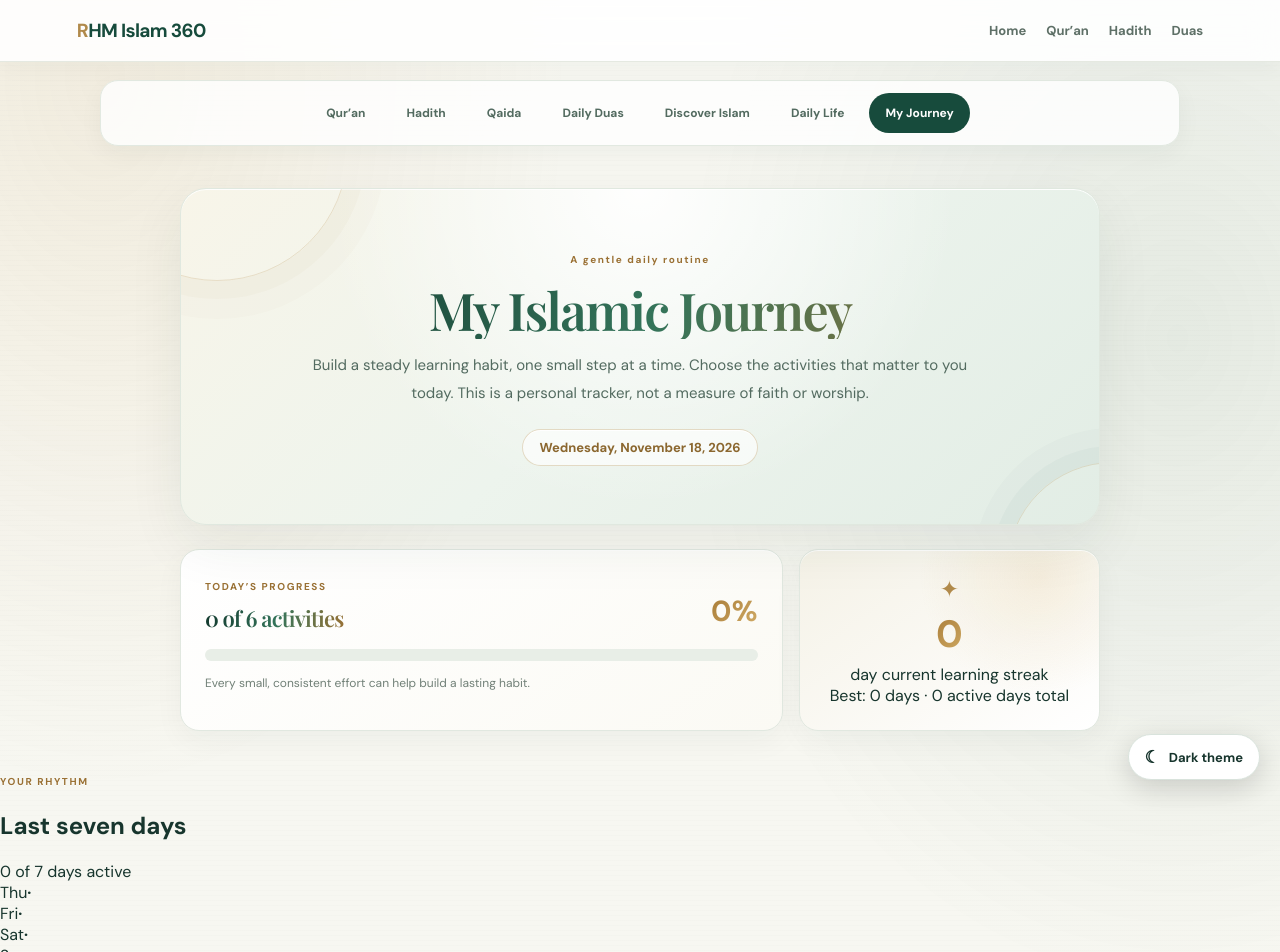
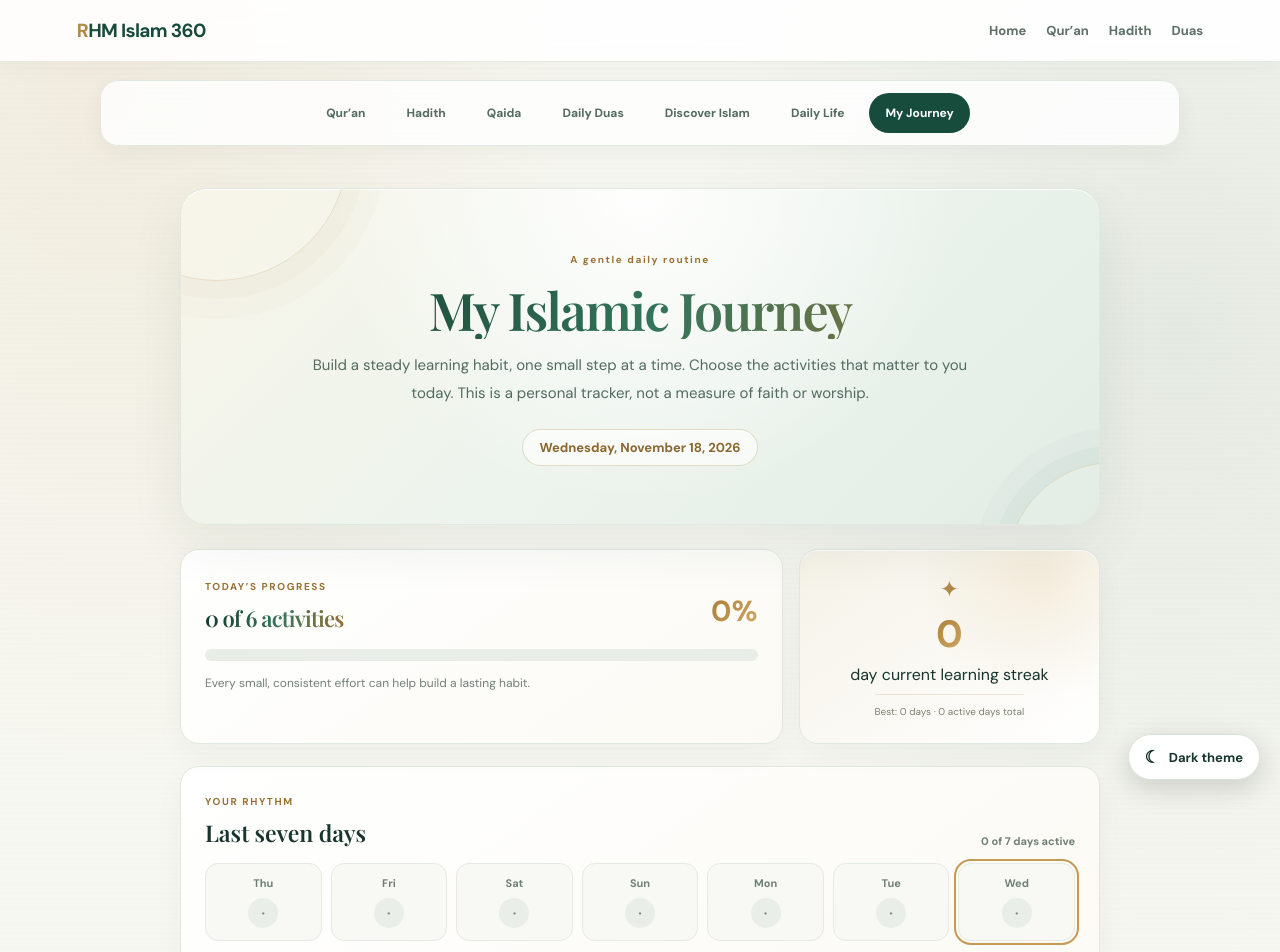
Before and after one commit to muhammadhadiurrehman7-max/rhm-islamic-circle, a Next.js app: page /journey in a window 1280 px wide. Shown: the top 952 px of the page. Built offline with nearby package versions, Linux system fonts and the light colour scheme; a web font is replaced by a local one.

Commit message:
Style weekly activity and learning streak dashboard

```diff
--- a/app/journey/page.module.css
+++ b/app/journey/page.module.css
@@ -199,3 +199,29 @@
 @media(prefers-reduced-motion:reduce) {
   .task,.progressTrack span { transition:none; }
 }
+
+
+/* Weekly learning rhythm and transparent habit statistics */
+.weekSection{width:min(920px,calc(100% - 36px));margin:-16px auto 38px;padding:22px 24px;border:1px solid #e1e8e0;border-radius:19px;background:linear-gradient(145deg,#fff,#fbfaf4);box-shadow:0 10px 30px rgba(23,53,45,.04)}
+.weekHeading{display:flex;justify-content:space-between;align-items:end;gap:12px;margin-bottom:15px}
+.weekHeading h2{margin:7px 0 0;color:#17352d;font:600 23px "Playfair Display",serif}
+.weekHeading>span{color:#718077;font-size:11px;font-weight:700}
+.weekGrid{display:grid;grid-template-columns:repeat(7,minmax(0,1fr));gap:9px}
+.weekDay{display:flex;min-width:0;flex-direction:column;align-items:center;gap:8px;padding:12px 5px;border:1px solid #e5eae3;border-radius:13px;background:#f8f9f5}
+.weekDay>span{color:#718077;font-size:11px;font-weight:700}
+.weekDay>strong{display:grid;place-items:center;width:30px;height:30px;border-radius:50%;background:#e9eee8;color:#7a887e;font-size:14px}
+.weekActive{border-color:#c4d8c7;background:#eff6ef}
+.weekActive>strong{background:#27634d;color:#fff}
+.weekToday{outline:2px solid #c59a55;outline-offset:2px}
+.weekSection>p{margin:14px 0 0;color:#718077;font-size:11px;line-height:1.65}
+.bestStreak{margin-top:9px;padding-top:9px;border-top:1px solid rgba(177,138,75,.2);color:#7b806f;font-size:10px;line-height:1.5}
+:global(html[data-site-theme="dark"]) .weekSection{background:linear-gradient(145deg,#1c3028,#192a23);border-color:#34483e}
+:global(html[data-site-theme="dark"]) .weekHeading h2{color:#f0eee4}
+:global(html[data-site-theme="dark"]) .weekHeading>span,:global(html[data-site-theme="dark"]) .weekSection>p,:global(html[data-site-theme="dark"]) .bestStreak{color:#bdc9c0}
+:global(html[data-site-theme="dark"]) .weekDay{background:#172821;border-color:#34483e}
+:global(html[data-site-theme="dark"]) .weekDay>span{color:#bdc9c0}
+:global(html[data-site-theme="dark"]) .weekDay>strong{background:#263b30;color:#bdc9c0}
+:global(html[data-site-theme="dark"]) .weekActive{background:#203b2e;border-color:#52735c}
+:global(html[data-site-theme="dark"]) .weekActive>strong{background:#d9b878;color:#172821}
+:global(html[data-site-theme="dark"]) .bestStreak{border-color:#465b4e}
+@media(max-width:520px){.weekSection{padding:18px 14px}.weekGrid{gap:5px}.weekDay{padding:10px 2px}.weekDay>strong{width:27px;height:27px}.weekHeading{align-items:flex-start;flex-direction:column}}
```
